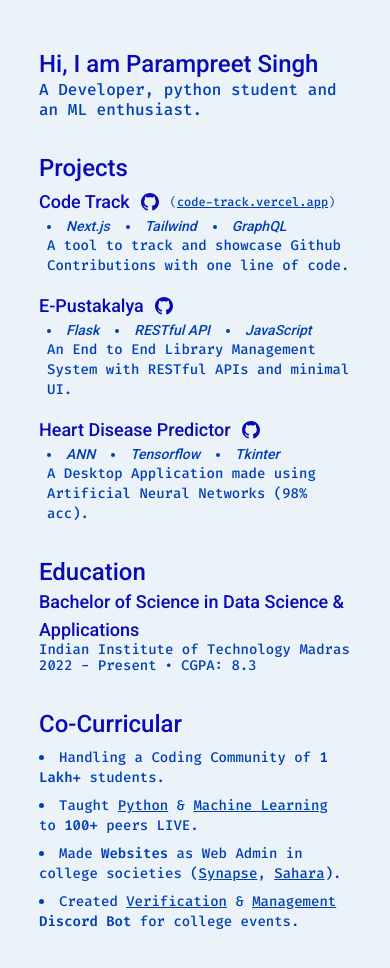
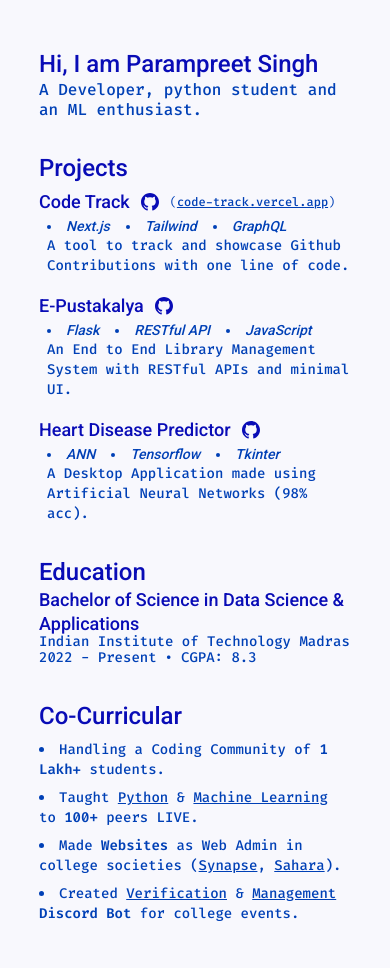
Before and after one commit to Param302/portfolio, a Next.js app in the folder portfolio/: page / in a window 390 px wide. Shown: the top 968 px of the page. Built offline with nearby package versions, Linux system fonts and the light colour scheme.

Commit message:
update: background color, line heigth of education section

```diff
--- a/portfolio/src/app/components/Education.js
+++ b/portfolio/src/app/components/Education.js
@@ -4,7 +4,7 @@
             <h2 className="text-2xl md:text-3xl font-medium font-heading">Education</h2>
             <div>
                 <article className="flex flex-col -space-y-1">
-                    <h3 className="text-lg md:text-xl font-medium font-heading">Bachelor of Science in Data Science & Applications</h3>
+                    <h3 className="text-lg md:text-xl font-medium font-heading leading-6">Bachelor of Science in Data Science & Applications</h3>
                     <p className="text-sm md:text-lg font-medium">Indian Institute of Technology Madras</p>
                     <div className="flex flex-row space-x-2 font-medium text-sm md:text-md">
                         <p>2022 - Present</p>
--- a/portfolio/src/app/styles/globals.css
+++ b/portfolio/src/app/styles/globals.css
@@ -3,7 +3,7 @@
 @tailwind utilities;
 
 :root {
-    --color-lightBlue: #ecf3f8;
+    --color-lightBlue: #f8f8fd;
     --color-darkBlue: #090cb6;
     --color-primaryBlue: #0040b6;
     --color-accentBlue: #0082d8;
--- a/portfolio/tailwind.config.js
+++ b/portfolio/tailwind.config.js
@@ -6,7 +6,7 @@
     theme: {
         extend: {
             colors: {
-                lightBlue: '#ecf3f8',
+                lightBlue: '#f8f8fd',
                 primaryBlue: '#0040b6',
                 darkBlue: '#090cb6',
                 accentBlue: '0082d8'
```
